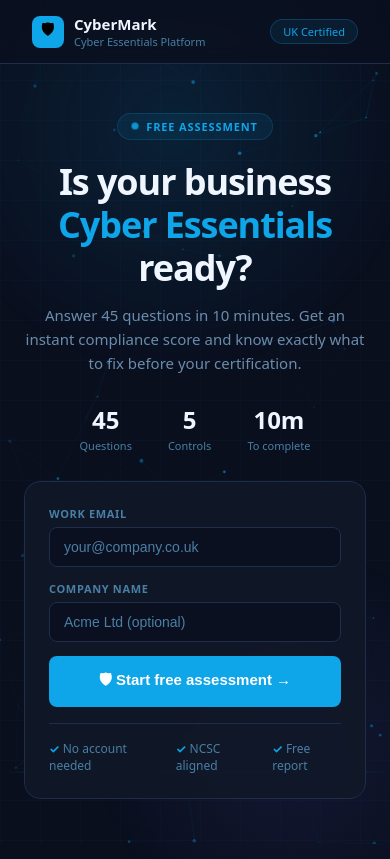
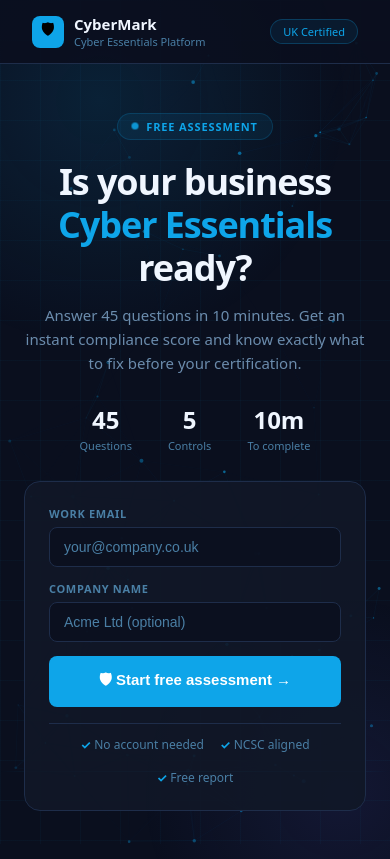
Before and after one commit to Sohelhabib/cyber-essential-checker, a React (Vite) app in the folder client/: page / in a window 390 px wide. Built offline with nearby package versions, Linux system fonts and the light colour scheme.

Commit message:
fix mobile white screen

```diff
--- a/client/src/pages/Landing.jsx
+++ b/client/src/pages/Landing.jsx
@@ -16,24 +16,26 @@
 
   useEffect(() => {
     const canvas = canvasRef.current;
+    if (!canvas) return;
     const ctx = canvas.getContext("2d");
     let animId;
+    let particles = [];
 
     const resize = () => {
       canvas.width = window.innerWidth;
       canvas.height = window.innerHeight;
+      particles = Array.from({ length: 70 }, () => ({
+        x: Math.random() * window.innerWidth,
+        y: Math.random() * window.innerHeight,
+        r: Math.random() * 1.5 + 0.5,
+        dx: (Math.random() - 0.5) * 0.4,
+        dy: (Math.random() - 0.5) * 0.4,
+        o: Math.random() * 0.5 + 0.1,
+      }));
     };
+
     resize();
     window.addEventListener("resize", resize);
-
-    const particles = Array.from({ length: 80 }, () => ({
-      x: Math.random() * window.innerWidth,
-      y: Math.random() * window.innerHeight,
-      r: Math.random() * 1.5 + 0.5,
-      dx: (Math.random() - 0.5) * 0.4,
-      dy: (Math.random() - 0.5) * 0.4,
-      o: Math.random() * 0.5 + 0.1,
-    }));
 
     const draw = () => {
       ctx.clearRect(0, 0, canvas.width, canvas.height);
@@ -54,7 +56,7 @@
             ctx.beginPath();
             ctx.moveTo(p.x, p.y);
             ctx.lineTo(p2.x, p2.y);
-            ctx.strokeStyle = `rgba(14,165,233,${0.15 * (1 - d / 120)})`;
+            ctx.strokeStyle = `rgba(14,165,233,${0.12 * (1 - d / 120)})`;
             ctx.lineWidth = 0.5;
             ctx.stroke();
           }
@@ -71,76 +73,280 @@
   }, []);
 
   return (
-    <div style={s.page}>
-      <canvas ref={canvasRef} style={s.canvas} />
-      <div style={s.grid} />
-      <div style={s.glow1} />
-      <div style={s.glow2} />
-      <div style={s.scan} />
+    <div style={{
+      minHeight: "100dvh",
+      width: "100%",
+      background: "#0a0f1e",
+      fontFamily: "system-ui, -apple-system, sans-serif",
+      position: "relative",
+      overflowX: "hidden",
+    }}>
 
-      <nav style={s.nav}>
-        <div style={s.logo}>
-          <div style={s.logoIcon}>🛡</div>
+      {/* CANVAS */}
+      <canvas ref={canvasRef} style={{
+        position: "fixed",
+        top: 0,
+        left: 0,
+        width: "100vw",
+        height: "100vh",
+        pointerEvents: "none",
+        zIndex: 1,
+      }} />
+
+      {/* GRID */}
+      <div style={{
+        position: "fixed",
+        top: 0,
+        left: 0,
+        width: "100vw",
+        height: "100vh",
+        backgroundImage: "linear-gradient(rgba(14,165,233,0.04) 1px, transparent 1px), linear-gradient(90deg, rgba(14,165,233,0.04) 1px, transparent 1px)",
+        backgroundSize: "40px 40px",
+        pointerEvents: "none",
+        zIndex: 1,
+      }} />
+
+      {/* GLOW 1 - top left */}
+      <div style={{
+        position: "fixed",
+        top: "-150px",
+        left: "-150px",
+        width: "500px",
+        height: "500px",
+        borderRadius: "50%",
+        background: "radial-gradient(circle, rgba(14,165,233,0.12) 0%, transparent 70%)",
+        pointerEvents: "none",
+        zIndex: 1,
+      }} />
+
+      {/* GLOW 2 - bottom right */}
+      <div style={{
+        position: "fixed",
+        bottom: "-150px",
+        right: "-150px",
+        width: "400px",
+        height: "400px",
+        borderRadius: "50%",
+        background: "radial-gradient(circle, rgba(99,102,241,0.1) 0%, transparent 70%)",
+        pointerEvents: "none",
+        zIndex: 1,
+      }} />
+
+      {/* SCAN LINE */}
+      <div style={{
+        position: "fixed",
+        left: 0,
+        width: "100vw",
+        height: "1px",
+        background: "linear-gradient(90deg, transparent, rgba(14,165,233,0.4), transparent)",
+        pointerEvents: "none",
+        zIndex: 2,
+        animation: "scan 6s linear infinite",
+      }} />
+
+      {/* NAV */}
+      <nav style={{
+        display: "flex",
+        alignItems: "center",
+        justifyContent: "space-between",
+        padding: "14px 32px",
+        borderBottom: "1px solid #1e2d4a",
+        position: "relative",
+        zIndex: 10,
+        background: "rgba(10,15,30,0.9)",
+      }}>
+        <div style={{ display: "flex", alignItems: "center", gap: "10px" }}>
+          <div style={{
+            width: "32px",
+            height: "32px",
+            background: "#0ea5e9",
+            borderRadius: "8px",
+            display: "flex",
+            alignItems: "center",
+            justifyContent: "center",
+            fontSize: "16px",
+          }}>🛡</div>
           <div>
-            <div style={s.logoText}>CyberMark</div>
-            <div style={s.logoSub}>Cyber Essentials Platform</div>
+            <div style={{ fontSize: "15px", fontWeight: "700", color: "#f0f6ff" }}>CyberMark</div>
+            <div style={{ fontSize: "11px", color: "#4a7fa5" }}>Cyber Essentials Platform</div>
           </div>
         </div>
-        <div style={s.navBadge}>UK Certified</div>
+        <div style={{
+          fontSize: "11px",
+          background: "#0ea5e915",
+          color: "#0ea5e9",
+          border: "1px solid #0ea5e940",
+          padding: "4px 12px",
+          borderRadius: "20px",
+          fontWeight: "500",
+        }}>UK Certified</div>
       </nav>
 
-      <div style={s.content}>
-        <div style={s.heroBadge}>
-          <span style={s.dot} /> FREE ASSESSMENT
+      {/* MAIN CONTENT */}
+      <div style={{
+        position: "relative",
+        zIndex: 10,
+        maxWidth: "520px",
+        margin: "0 auto",
+        padding: "48px 24px",
+        textAlign: "center",
+      }}>
+
+        {/* BADGE */}
+        <div style={{
+          display: "inline-flex",
+          alignItems: "center",
+          gap: "8px",
+          background: "#0ea5e915",
+          border: "1px solid #0ea5e930",
+          color: "#0ea5e9",
+          fontSize: "11px",
+          fontWeight: "600",
+          padding: "5px 14px",
+          borderRadius: "20px",
+          letterSpacing: "0.08em",
+          marginBottom: "20px",
+        }}>
+          <span style={{
+            width: "6px",
+            height: "6px",
+            background: "#0ea5e9",
+            borderRadius: "50%",
+            display: "inline-block",
+            animation: "pulse 2s infinite",
+          }} />
+          FREE ASSESSMENT
         </div>
 
-        <h1 style={s.h1}>
+        {/* HEADING */}
+        <h1 style={{
+          fontSize: "36px",
+          fontWeight: "800",
+          color: "#f0f6ff",
+          lineHeight: "1.2",
+          margin: "0 0 14px",
+          letterSpacing: "-0.03em",
+        }}>
           Is your business<br />
-          <span style={s.blue}>Cyber Essentials</span> ready?
+          <span style={{ color: "#0ea5e9" }}>Cyber Essentials</span> ready?
         </h1>
 
-        <p style={s.sub}>
+        {/* SUBHEADING */}
+        <p style={{
+          fontSize: "15px",
+          color: "#6b8cad",
+          lineHeight: "1.6",
+          margin: "0 auto 28px",
+          maxWidth: "400px",
+        }}>
           Answer 45 questions in 10 minutes. Get an instant compliance score
           and know exactly what to fix before your certification.
         </p>
 
-        <div style={s.stats}>
-          {[["45", "Questions"], ["5", "Controls"], ["10m", "To complete"]].map(
-            ([num, label]) => (
-              <div key={label} style={s.stat}>
-                <div style={s.statNum}>{num}</div>
-                <div style={s.statLabel}>{label}</div>
-              </div>
-            )
-          )}
+        {/* STATS */}
+        <div style={{
+          display: "flex",
+          justifyContent: "center",
+          gap: "36px",
+          marginBottom: "28px",
+        }}>
+          {[["45", "Questions"], ["5", "Controls"], ["10m", "To complete"]].map(([num, label]) => (
+            <div key={label} style={{ textAlign: "center" }}>
+              <div style={{ fontSize: "24px", fontWeight: "700", color: "#f0f6ff" }}>{num}</div>
+              <div style={{ fontSize: "11px", color: "#4a7fa5", marginTop: "2px" }}>{label}</div>
+            </div>
+          ))}
         </div>
 
-        <div style={s.card}>
-          <div style={s.fieldLabel}>Work email</div>
+        {/* FORM CARD */}
+        <div style={{
+          background: "rgba(17,24,39,0.9)",
+          border: "1px solid #1e2d4a",
+          borderRadius: "16px",
+          padding: "24px",
+          textAlign: "left",
+        }}>
+          <div style={{
+            fontSize: "11px",
+            color: "#4a7fa5",
+            fontWeight: "600",
+            textTransform: "uppercase",
+            letterSpacing: "0.06em",
+            marginBottom: "6px",
+          }}>Work email</div>
+
           <input
-            style={s.input}
+            style={{
+              width: "100%",
+              background: "rgba(10,15,30,0.8)",
+              border: "1px solid #1e2d4a",
+              borderRadius: "8px",
+              padding: "11px 14px",
+              color: "#f0f6ff",
+              fontSize: "14px",
+              marginBottom: "14px",
+              outline: "none",
+              boxSizing: "border-box",
+            }}
             type="email"
             placeholder="your@company.co.uk"
             value={email}
             onChange={(e) => setEmail(e.target.value)}
             onKeyDown={(e) => e.key === "Enter" && handleStart()}
           />
-          <div style={s.fieldLabel}>Company name</div>
+
+          <div style={{
+            fontSize: "11px",
+            color: "#4a7fa5",
+            fontWeight: "600",
+            textTransform: "uppercase",
+            letterSpacing: "0.06em",
+            marginBottom: "6px",
+          }}>Company name</div>
+
           <input
-            style={s.input}
+            style={{
+              width: "100%",
+              background: "rgba(10,15,30,0.8)",
+              border: "1px solid #1e2d4a",
+              borderRadius: "8px",
+              padding: "11px 14px",
+              color: "#f0f6ff",
+              fontSize: "14px",
+              marginBottom: "14px",
+              outline: "none",
+              boxSizing: "border-box",
+            }}
             type="text"
             placeholder="Acme Ltd (optional)"
             value={company}
             onChange={(e) => setCompany(e.target.value)}
           />
-          <button style={s.btn} onClick={handleStart}>
+
+          <button
+            style={{
+              width: "100%",
+              background: "#0ea5e9",
+              color: "#fff",
+              border: "none",
+              borderRadius: "8px",
+              padding: "13px",
+              fontSize: "15px",
+              fontWeight: "700",
+              cursor: "pointer",
+              marginBottom: "12px",
+            }}
+            onClick={handleStart}
+          >
             🛡 Start free assessment →
           </button>
-          <div style={s.divider} />
-          <div style={s.trust}>
+
+          <div style={{ borderTop: "1px solid #1e2d4a", margin: "4px 0 12px" }} />
+
+          <div style={{ display: "flex", justifyContent: "center", gap: "16px", flexWrap: "wrap" }}>
             {["No account needed", "NCSC aligned", "Free report"].map((t) => (
-              <div key={t} style={s.trustItem}>
-                <span style={s.tick}>✓</span> {t}
+              <div key={t} style={{ fontSize: "12px", color: "#4a7fa5" }}>
+                <span style={{ color: "#0ea5e9", fontWeight: "700" }}>✓</span> {t}
               </div>
             ))}
           </div>
@@ -150,152 +356,4 @@
   );
 }
 
-const s = {
-  page: {
-    minHeight: "100dvh",
-    width: "100%",
-    background: "#0a0f1e",
-    fontFamily: "system-ui, -apple-system, sans-serif",
-    position: "relative",
-    overflow: "hidden",
-  },
-  canvas: {
-    position: "fixed",
-    top: 0,
-    left: 0,
-    width: "100%",
-    height: "100%",
-    pointerEvents: "none",
-    zIndex: 1,
-  },
-  grid: {
-    position: "fixed",
-    top: 0, left: 0,
-    width: "100%", height: "100%",
-    backgroundImage:
-      "linear-gradient(rgba(14,165,233,0.03) 1px, transparent 1px), linear-gradient(90deg, rgba(14,165,233,0.03) 1px, transparent 1px)",
-    backgroundSize: "40px 40px",
-    pointerEvents: "none",
-    zIndex: 1,
-  },
-  glow1: {
-    position: "fixed",
-    top: "-100px", left: "-100px",
-    width: "500px", height: "500px",
-    borderRadius: "50%",
-    background: "radial-gradient(circle, rgba(14,165,233,0.12) 0%, transparent 70%)",
-    pointerEvents: "none",
-    zIndex: 1,
-    animation: "float1 8s ease-in-out infinite",
-  },
-  glow2: {
-    position: "fixed",
-    bottom: "-100px", right: "-100px",
-    width: "400px", height: "400px",
-    borderRadius: "50%",
-    background: "radial-gradient(circle, rgba(99,102,241,0.1) 0%, transparent 70%)",
-    pointerEvents: "none",
-    zIndex: 1,
-  },
-  scan: {
-    position: "fixed",
-    left: 0, width: "100%", height: "2px",
-    background: "linear-gradient(90deg, transparent, rgba(14,165,233,0.5), transparent)",
-    pointerEvents: "none",
-    zIndex: 2,
-    animation: "scan 6s linear infinite",
-  },
-  nav: {
-    display: "flex",
-    alignItems: "center",
-    justifyContent: "space-between",
-    padding: "14px 32px",
-    borderBottom: "1px solid #1e2d4a",
-    position: "relative",
-    zIndex: 10,
-    backdropFilter: "blur(10px)",
-    background: "rgba(10,15,30,0.8)",
-  },
-  logo: { display: "flex", alignItems: "center", gap: "10px" },
-  logoIcon: {
-    width: "32px", height: "32px",
-    background: "#0ea5e9", borderRadius: "8px",
-    display: "flex", alignItems: "center",
-    justifyContent: "center", fontSize: "16px",
-  },
-  logoText: { fontSize: "15px", fontWeight: "700", color: "#f0f6ff" },
-  logoSub: { fontSize: "11px", color: "#4a7fa5" },
-  navBadge: {
-    fontSize: "11px", background: "#0ea5e915",
-    color: "#0ea5e9", border: "1px solid #0ea5e940",
-    padding: "4px 12px", borderRadius: "20px", fontWeight: "500",
-  },
-  content: {
-    position: "relative",
-    zIndex: 10,
-    maxWidth: "520px",
-    margin: "0 auto",
-    padding: "48px 24px",
-    textAlign: "center",
-  },
-  heroBadge: {
-    display: "inline-flex", alignItems: "center", gap: "8px",
-    background: "#0ea5e915", border: "1px solid #0ea5e930",
-    color: "#0ea5e9", fontSize: "11px", fontWeight: "600",
-    padding: "5px 14px", borderRadius: "20px",
-    letterSpacing: "0.08em", marginBottom: "20px",
-  },
-  dot: {
-    width: "6px", height: "6px",
-    background: "#0ea5e9", borderRadius: "50%",
-    display: "inline-block",
-    animation: "pulse 2s infinite",
-  },
-  h1: {
-    fontSize: "36px", fontWeight: "800",
-    color: "#f0f6ff", lineHeight: "1.2",
-    margin: "0 0 14px", letterSpacing: "-0.03em",
-  },
-  blue: { color: "#0ea5e9" },
-  sub: {
-    fontSize: "15px", color: "#6b8cad",
-    lineHeight: "1.6", margin: "0 auto 28px",
-    maxWidth: "400px",
-  },
-  stats: {
-    display: "flex", justifyContent: "center",
-    gap: "36px", marginBottom: "28px",
-  },
-  stat: { textAlign: "center" },
-  statNum: { fontSize: "24px", fontWeight: "700", color: "#f0f6ff" },
-  statLabel: { fontSize: "11px", color: "#4a7fa5", marginTop: "2px" },
-  card: {
-    background: "rgba(17,24,39,0.85)",
-    backdropFilter: "blur(20px)",
-    border: "1px solid #1e2d4a",
-    borderRadius: "16px", padding: "24px", textAlign: "left",
-  },
-  fieldLabel: {
-    fontSize: "11px", color: "#4a7fa5", fontWeight: "600",
-    textTransform: "uppercase", letterSpacing: "0.06em", marginBottom: "6px",
-  },
-  input: {
-    width: "100%", background: "rgba(10,15,30,0.8)",
-    border: "1px solid #1e2d4a", borderRadius: "8px",
-    padding: "11px 14px", color: "#f0f6ff",
-    fontSize: "14px", marginBottom: "14px",
-    outline: "none", boxSizing: "border-box",
-  },
-  btn: {
-    width: "100%", background: "#0ea5e9",
-    color: "#fff", border: "none", borderRadius: "8px",
-    padding: "13px", fontSize: "15px",
-    fontWeight: "700", cursor: "pointer",
-  },
-  divider: { borderTop: "1px solid #1e2d4a", margin: "16px 0" },
-  trust: { display: "flex", justifyContent: "center", gap: "16px" },
-  trustItem: { fontSize: "12px", color: "#4a7fa5" },
-  tick: { color: "#0ea5e9", fontWeight: "700" },
-};
-
 export default Landing;
```
